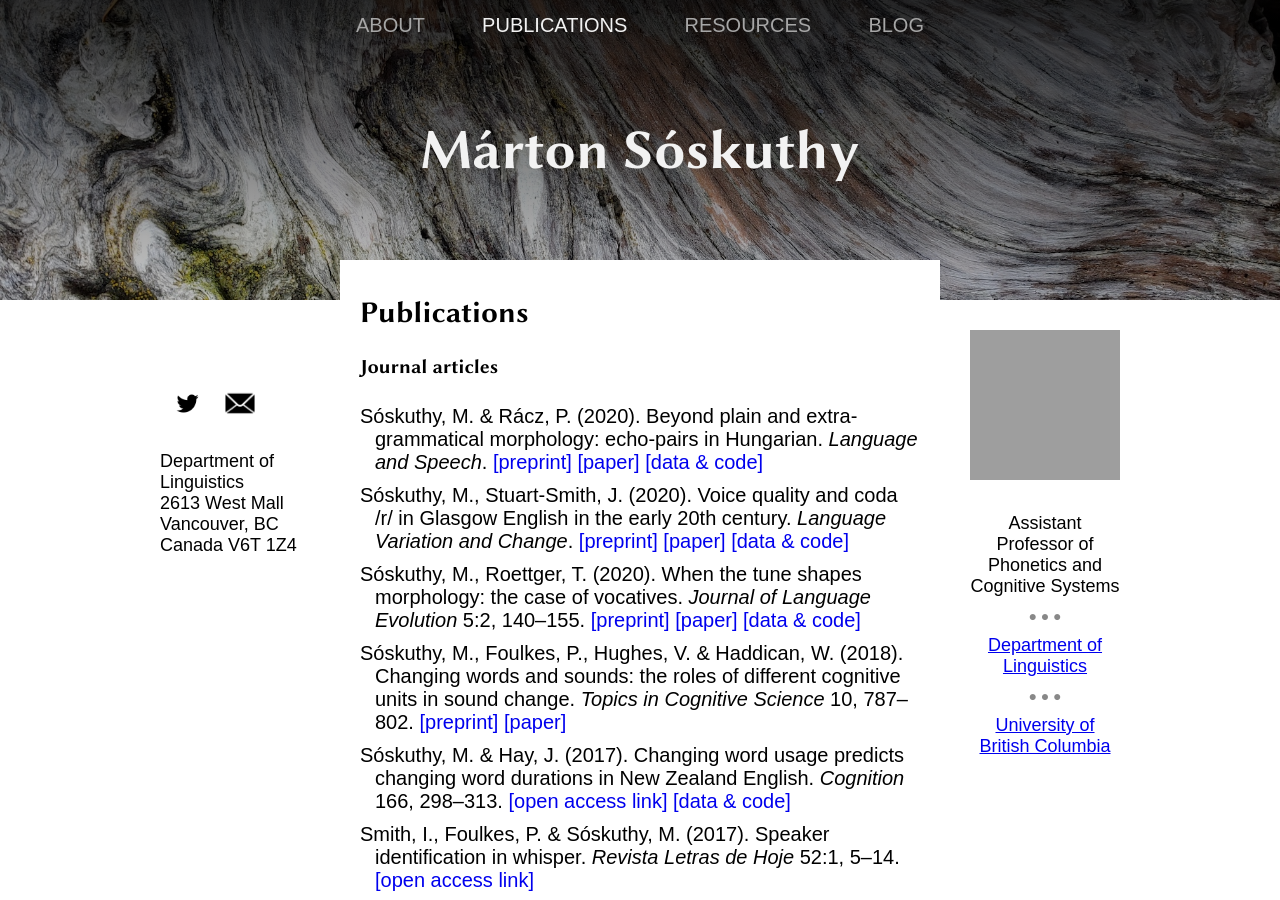
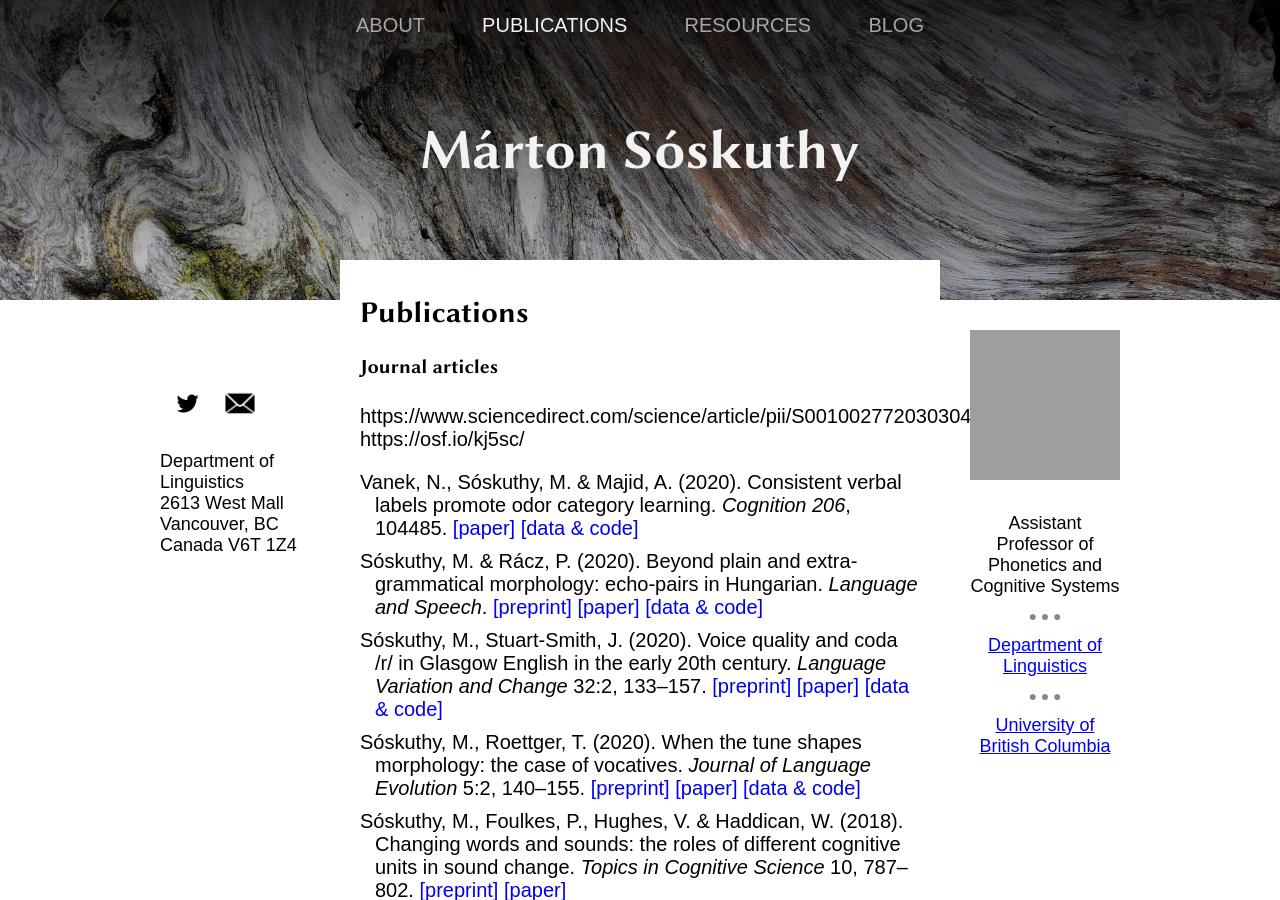
Before and after one commit to soskuthy/soskuthy.github.io, a Jekyll site: the page built from publications.html, in a window 1280 px wide and 900 px high. Built offline with Jekyll 4.4.1, drawn with Linux system fonts in a browser that asks for light colours; some web fonts are replaced; grey boxes are pictures that could not be loaded.

Commit message:
publications updated

```diff
--- a/publications.html
+++ b/publications.html
@@ -5,10 +5,12 @@ title: Publications
 <h2>Publications</h2>
 
 <h4>Journal articles</h4>
-
+        https://www.sciencedirect.com/science/article/pii/S0010027720303048
+https://osf.io/kj5sc/
         <ul>
+            <li>Vanek, N., Sóskuthy, M. & Majid, A. (2020). Consistent verbal labels promote odor category learning. <em>Cognition 206</em>, 104485. <a href="https://www.sciencedirect.com/science/article/pii/S0010027720303048" target="_blank">[paper]</a> <a href="https://osf.io/kj5sc/" target="_blank">[data & code]</a></li>
             <li>Sóskuthy, M. & Rácz, P. (2020). Beyond plain and extra-grammatical morphology: echo-pairs in Hungarian. <em>Language and Speech</em>. <a href="https://psyarxiv.com/fnqzt/" target="_blank">[preprint]</a> <a href="https://journals.sagepub.com/doi/10.1177/0023830920932955" target="_blank">[paper]</a> <a href="https://zenodo.org/record/3833374" target="_blank">[data & code]</a></li>
-            <li>Sóskuthy, M., Stuart-Smith, J. (2020). Voice quality and coda /r/ in Glasgow English in the early 20th century. <em>Language Variation and Change</em>. <a href="https://psyarxiv.com/td4px/" target="_blank">[preprint]</a> <a href="https://www.cambridge.org/core/journals/language-variation-and-change/article/voice-quality-and-coda-r-in-glasgow-english-in-the-early-20th-century/19606DBE232F8F004F3FA65CAD5C0676" target="_blank">[paper]</a> <a href="https://osf.io/df74r/" target="_blank">[data & code]</a></li>
+            <li>Sóskuthy, M., Stuart-Smith, J. (2020). Voice quality and coda /r/ in Glasgow English in the early 20th century. <em>Language Variation and Change</em> 32:2, 133–157. <a href="https://psyarxiv.com/td4px/" target="_blank">[preprint]</a> <a href="https://www.cambridge.org/core/journals/language-variation-and-change/article/voice-quality-and-coda-r-in-glasgow-english-in-the-early-20th-century/19606DBE232F8F004F3FA65CAD5C0676" target="_blank">[paper]</a> <a href="https://osf.io/df74r/" target="_blank">[data & code]</a></li>
             <li>Sóskuthy, M., Roettger, T. (2020). When the tune shapes morphology: the case of vocatives. <em>Journal of Language Evolution</em> 5:2, 140–155. <a href="https://psyarxiv.com/ef52k/" target="_blank">[preprint]</a> <a href="https://academic.oup.com/jole/article-abstract/5/2/140/5899950" target="_blank">[paper]</a> <a href="https://osf.io/ejr8m/" target="_blank">[data & code]</a></li>
             <li>Sóskuthy, M., Foulkes, P., Hughes, V. & Haddican, W. (2018). Changing words and sounds: the roles of different cognitive units in sound change. <em>Topics in Cognitive Science</em> 10, 787–802. <a href="assets/preprints/derby_goose_preprint.pdf" target="_blank">[preprint]</a> <a href="https://onlinelibrary.wiley.com/doi/full/10.1111/tops.12346" target="_blank">[paper]</a></li>
             <li>Sóskuthy, M. & Hay, J. (2017). Changing word usage predicts changing word durations in New Zealand English. <em>Cognition</em> 166, 298–313. <a href="https://www.sciencedirect.com/science/article/pii/S001002771730149X" target="_blank">[open access link]</a> <a href="https://osf.io/q5wgh/" target="_blank">[data & code]</a></li>
```
Also changed, not shown: 1 other file.
